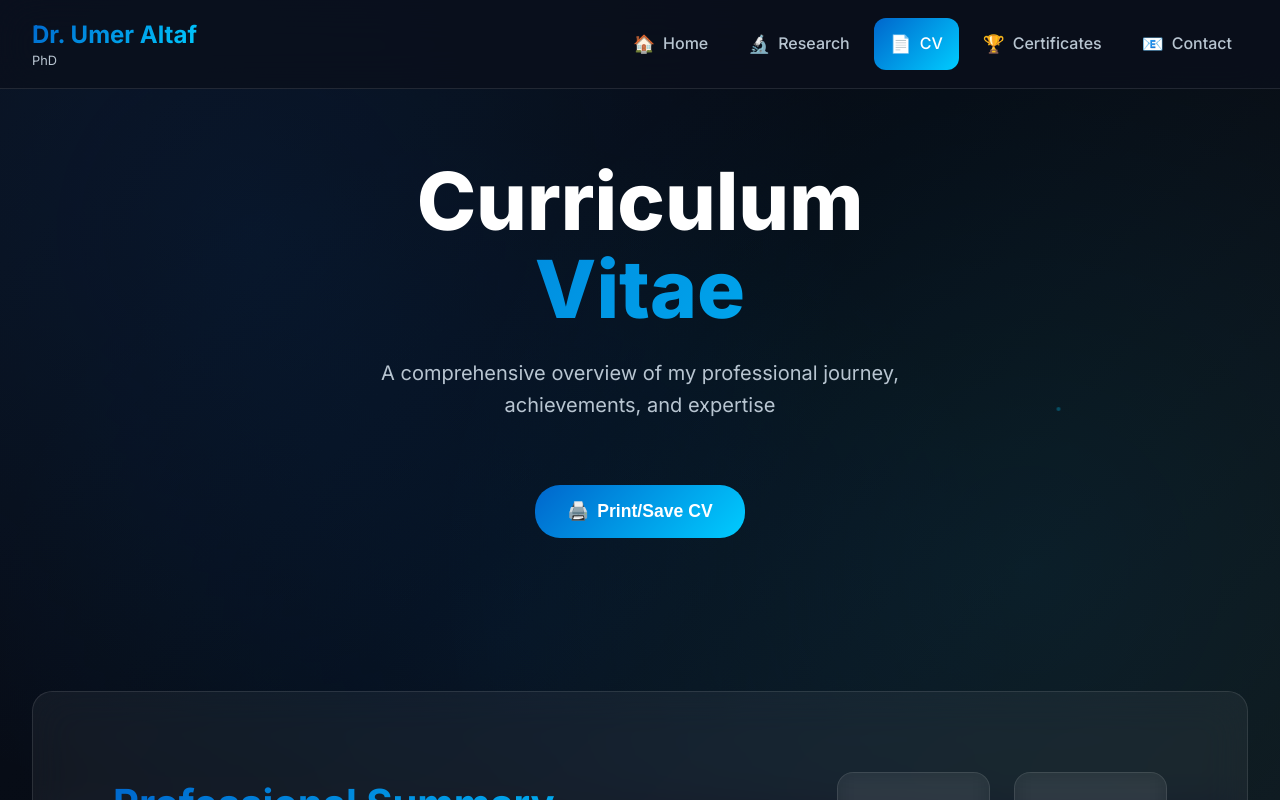
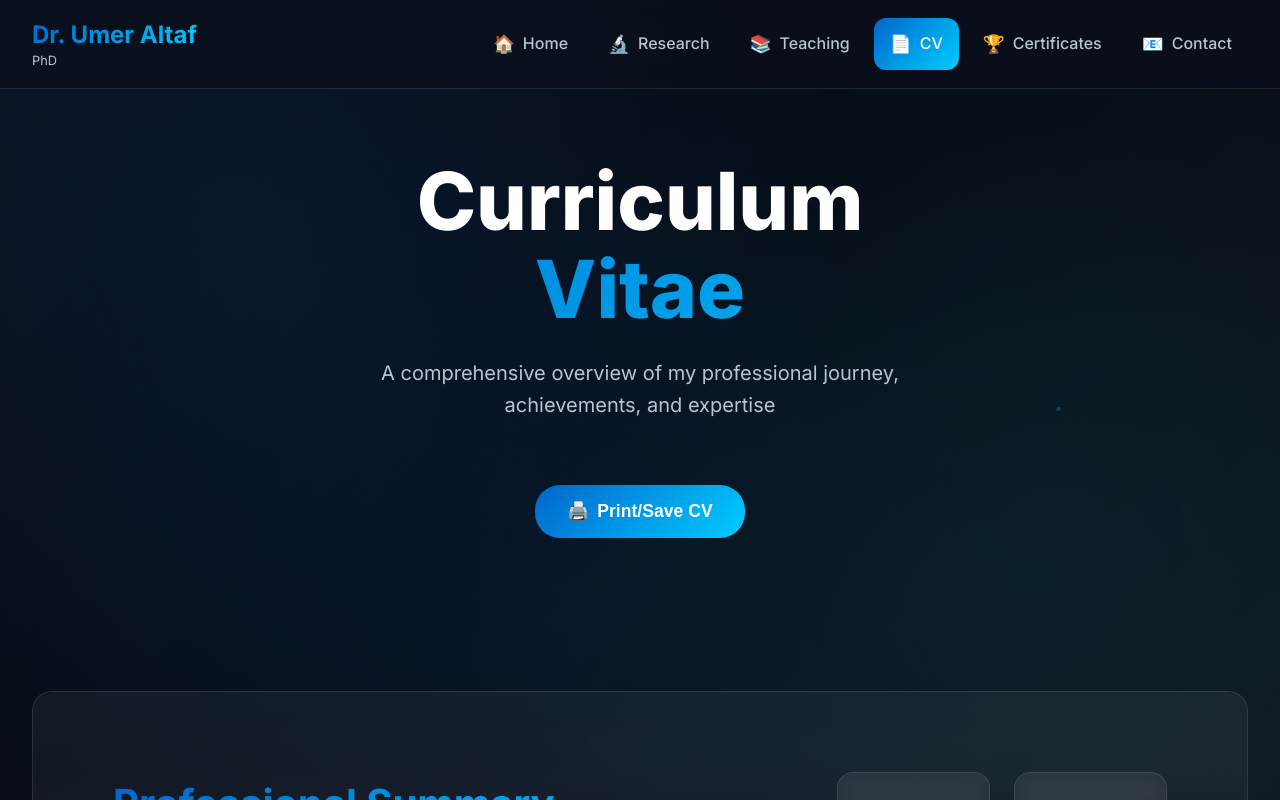
Before and after one commit to Mahmoud3Ibrahim/prof_Umer_website, a plain HTML site: page html/cv.html in a window 1280 px wide. Shown: the top 800 px of the page. Drawn offline with Linux system fonts and the light colour scheme.

Commit message:
Update cv.html

```diff
--- a/html/cv.html
+++ b/html/cv.html
@@ -55,6 +55,10 @@
                     <li><a href="./research.html" class="nav-link">
                         <span class="nav-icon">🔬</span>
                         <span class="nav-text">Research</span>
+                    </a></li>
+                     <li><a href="./teaching.html" class="nav-link">
+                        <span class="nav-icon">📚</span>
+                        <span class="nav-text">Teaching</span>
                     </a></li>
                     <li><a href="./cv.html" class="nav-link active">
                         <span class="nav-icon">📄</span>
```
